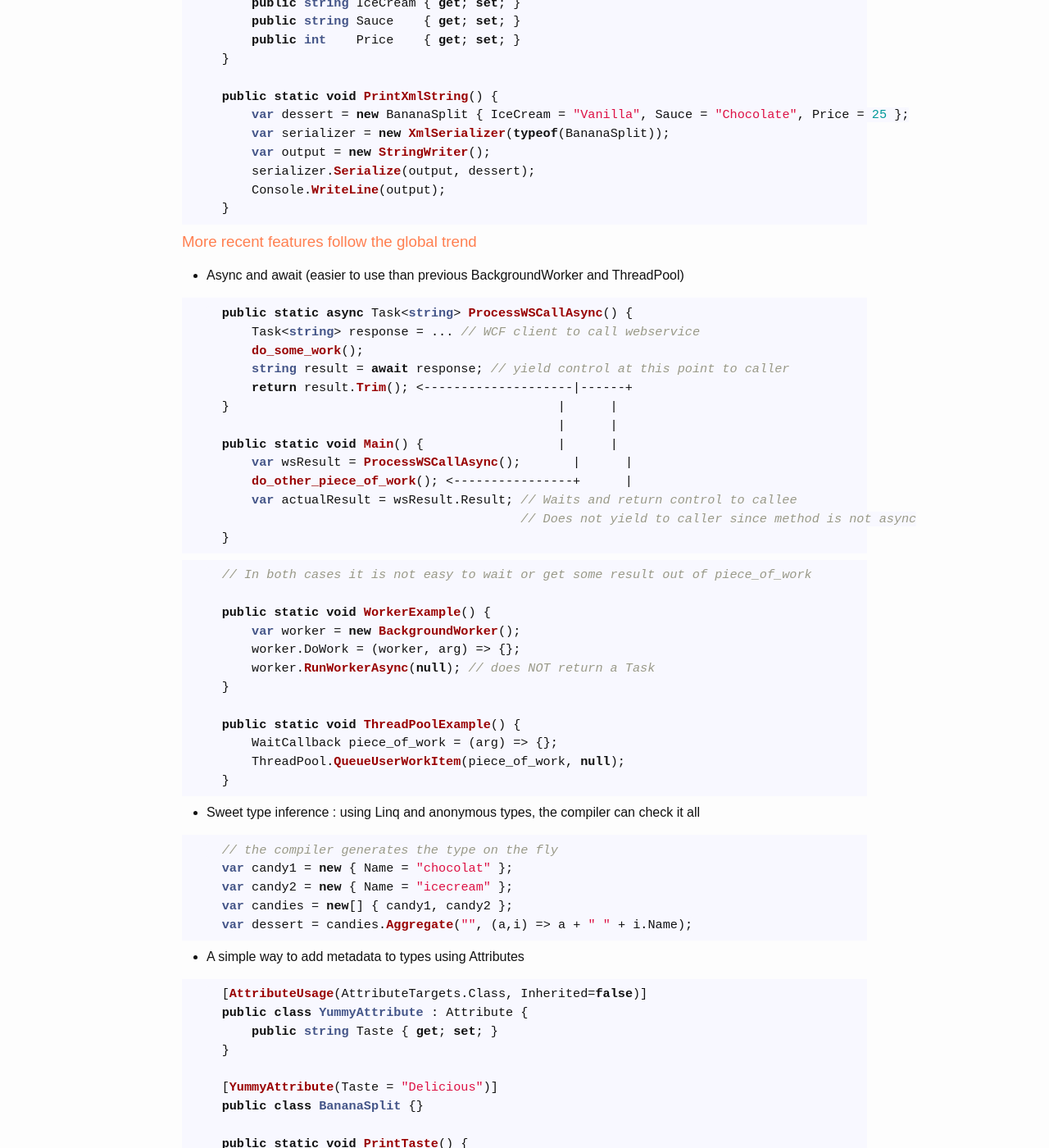
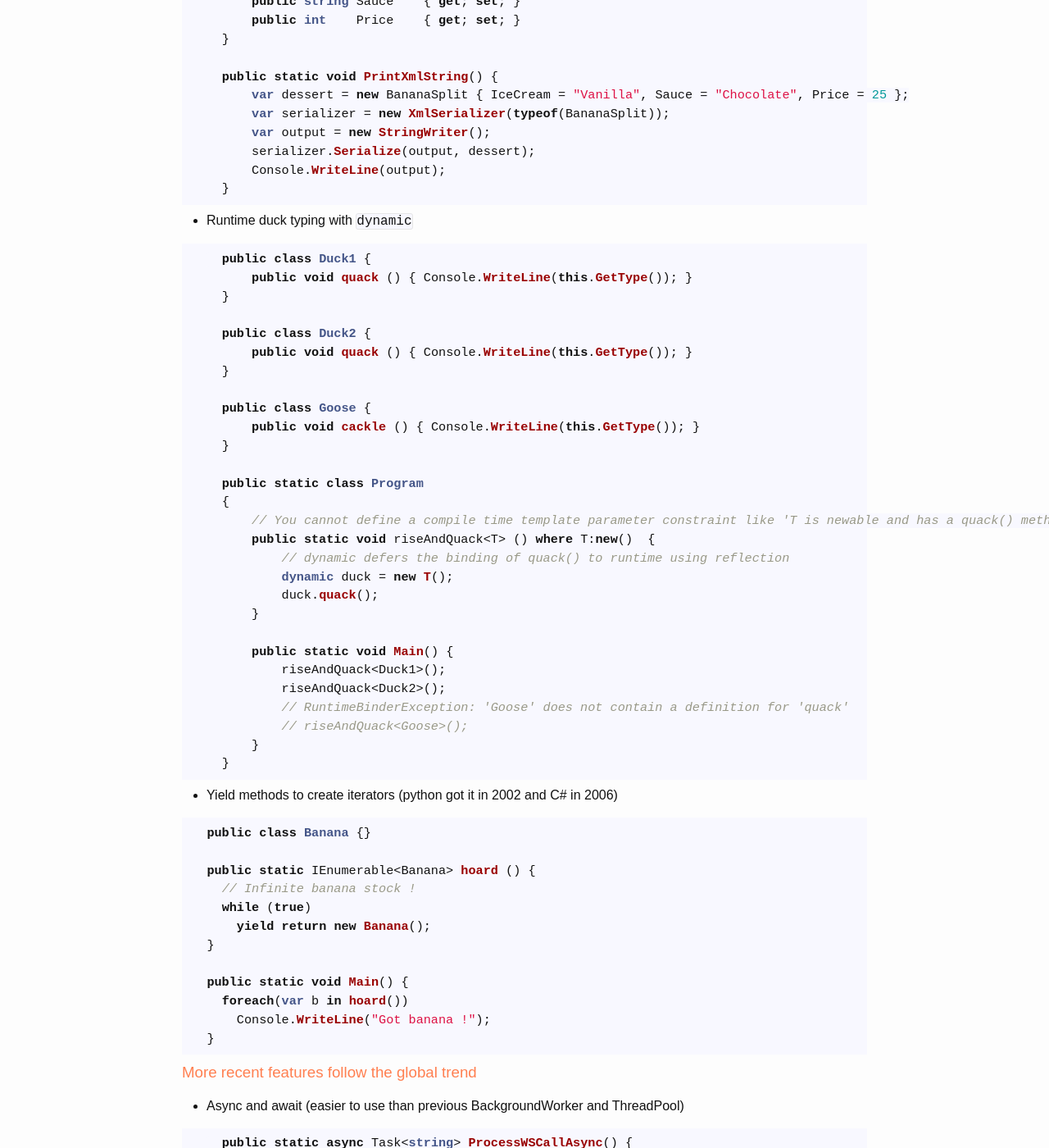
Before and after one commit to candide-guevara/candide-guevara.github.io, a Jekyll site: the page built from _posts/language/2015-11-21-c-sharp-language.md, in a window 1280 px wide and 1400 px high, scrolled down 1555 px. Shown: the whole window at 82% size. Built offline with Jekyll 4.4.1, drawn with Linux system fonts in a browser that asks for light colours; comment, search, counter and statistics services are not loaded; some of the changed text lies outside the part shown.

Commit message:
Some updates and tweaks to old articles

```diff
--- a/_posts/language/2015-11-21-c-sharp-language.md
+++ b/_posts/language/2015-11-21-c-sharp-language.md
@@ -78,6 +78,52 @@ Some nice syntactic sugar introduced way before it got to other mainstream langu
       Console.WriteLine(output);
   }
 {% endhighlight %}
+* Runtime duck typing with `dynamic`
+{% highlight c# %}
+  public class Duck1 {
+      public void quack () { Console.WriteLine(this.GetType()); }
+  }
+
+  public class Duck2 {
+      public void quack () { Console.WriteLine(this.GetType()); }
+  }
+
+  public class Goose {
+      public void cackle () { Console.WriteLine(this.GetType()); }
+  }
+
+  public static class Program
+  {
+      // You cannot define a compile time template parameter constraint like 'T is newable and has a quack() method'
+      public static void riseAndQuack<T> () where T:new()  {
+          // dynamic defers the binding of quack() to runtime using reflection
+          dynamic duck = new T();
+          duck.quack();
+      }
+
+      public static void Main() {
+          riseAndQuack<Duck1>();
+          riseAndQuack<Duck2>();
+          // RuntimeBinderException: 'Goose' does not contain a definition for 'quack'
+          // riseAndQuack<Goose>();
+      }
+  }
+{% endhighlight %}
+* Yield methods to create iterators (python got it in 2002 and C# in 2006)
+{% highlight c# %}
+public class Banana {}
+
+public static IEnumerable<Banana> hoard () {
+  // Infinite banana stock !
+  while (true)
+    yield return new Banana();
+}
+
+public static void Main() {
+  foreach(var b in hoard())
+    Console.WriteLine("Got banana !");
+}
+{% endhighlight %}
 
 ### More recent features follow the global trend
 
@@ -88,9 +134,9 @@ Some nice syntactic sugar introduced way before it got to other mainstream langu
       do_some_work();
       string result = await response; // yield control at this point to caller
       return result.Trim(); <--------------------|------+
-  }                                            |      |
-                                               |      |
-  public static void Main() {                  |      |
+  }                                              |      |
+                                                 |      |
+  public static void Main() {                    |      |
       var wsResult = ProcessWSCallAsync();       |      |
       do_other_piece_of_work(); <----------------+      |
       var actualResult = wsResult.Result; // Waits and return control to callee
```
Also changed, not shown: other parts of _posts/language/2015-11-21-c-sharp-language.md (+1 -1 lines), _posts/2017-01-17-feeds-to-follow.md (+2 -1 lines), _posts/funny/2016-10-08-quenelle-suisse.md (+5 -1 lines), images/Diagram_Template.svg.
